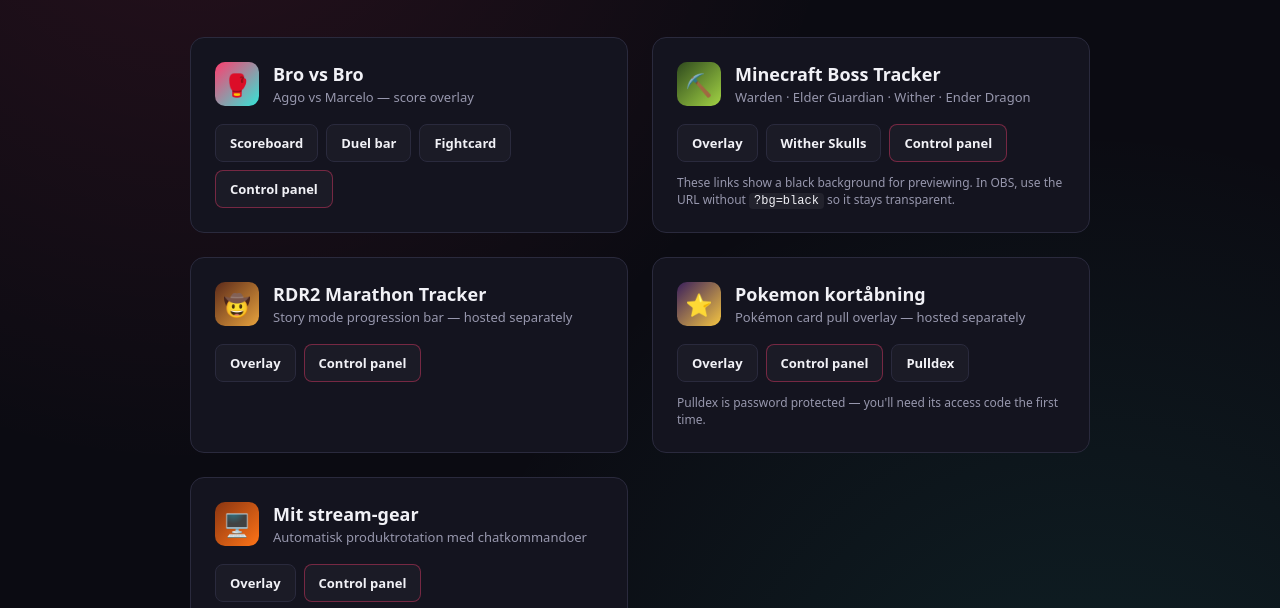
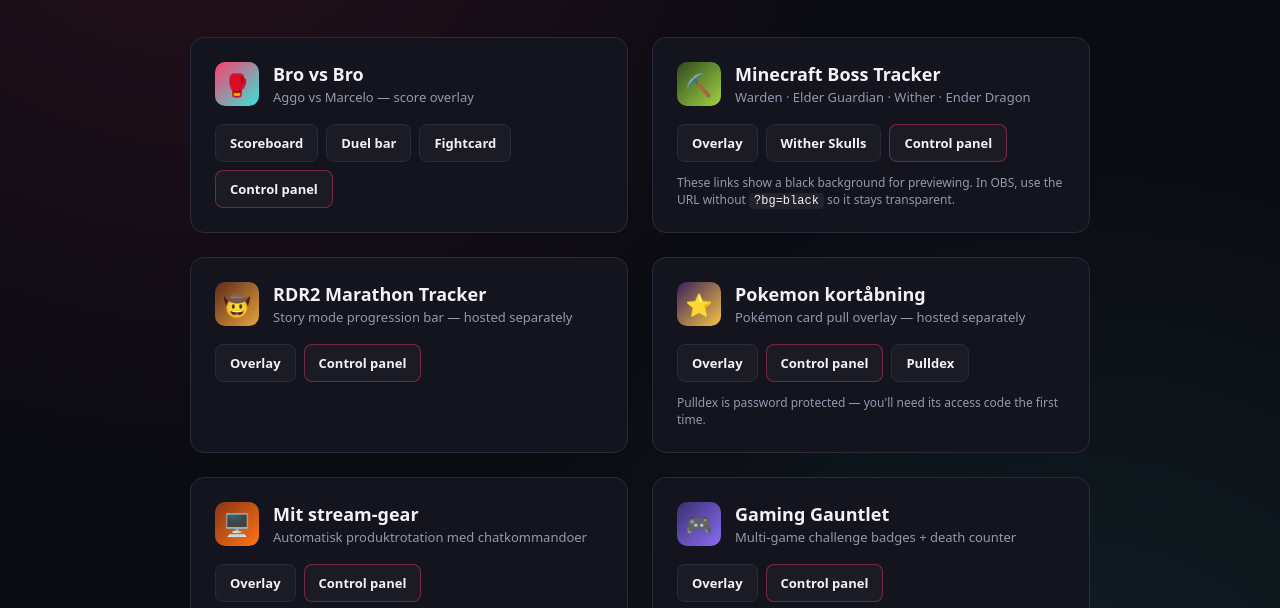
Before and after one commit to Hodi9/overlay-hub, a website: page public/index.html in a window 1280 px wide. Shown: the part 192-800 px from the top of the page. Drawn offline with Linux system fonts and the light colour scheme.

Commit message:
Add Gaming Gauntlet card to hub

```diff
--- a/public/index.html
+++ b/public/index.html
@@ -17,6 +17,7 @@
     --lime: #a2d344;
     --amber: #e8a33d;
     --gold: #f5c542;
+    --violet: #8b6cf5;
   }
   * { box-sizing: border-box; }
   body {
@@ -75,6 +76,7 @@
   .icon.rdr2 { background: linear-gradient(135deg, #5c2a1a, var(--amber)); }
   .icon.ascended { background: linear-gradient(135deg, #3a1f5c, var(--gold)); }
   .icon.gear { background: linear-gradient(135deg, #8a3511, #ff7417); }
+  .icon.gauntlet { background: linear-gradient(135deg, #3a2f6e, var(--violet)); }
 
   .card-head h2 { margin: 0; font-size: 18px; }
   .card-head span { display: block; color: var(--muted); font-size: 13px; margin-top: 2px; }
@@ -109,6 +111,7 @@
   .rdr2-card .links a:not(.control):hover { border-color: var(--amber); }
   .ascended-card .links a:not(.control):hover { border-color: var(--gold); }
   .gear-card .links a:hover { border-color: #ff7417; }
+  .gauntlet-card .links a:not(.control):hover { border-color: var(--violet); }
 
   footer {
     max-width: 900px;
@@ -203,6 +206,19 @@
       </div>
       <p class="card-hint">Viser ét produkt i 7 sekunder ad gangen. Sekvensen gentages automatisk hvert 15. minut.</p>
     </section>
+    <section class="card gauntlet-card">
+      <div class="card-head">
+        <div class="icon gauntlet">🎮</div>
+        <div>
+          <h2>Gaming Gauntlet</h2>
+          <span>Multi-game challenge badges + death counter</span>
+        </div>
+      </div>
+      <div class="links">
+        <a href="/gauntlet/">Overlay</a>
+        <a class="control" href="/gauntlet/control.html">Control panel</a>
+      </div>
+    </section>
   </main>
 
   <footer>
```
